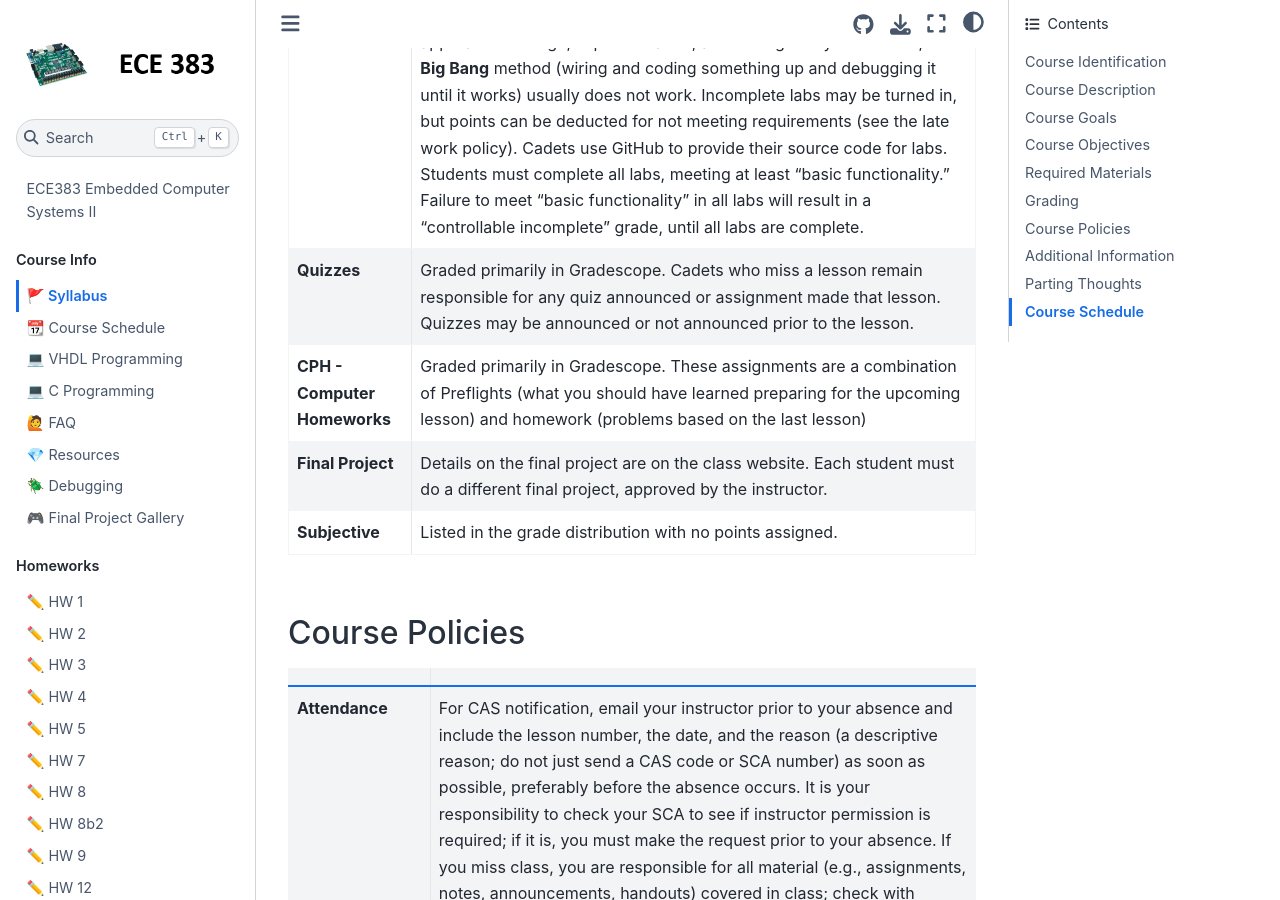
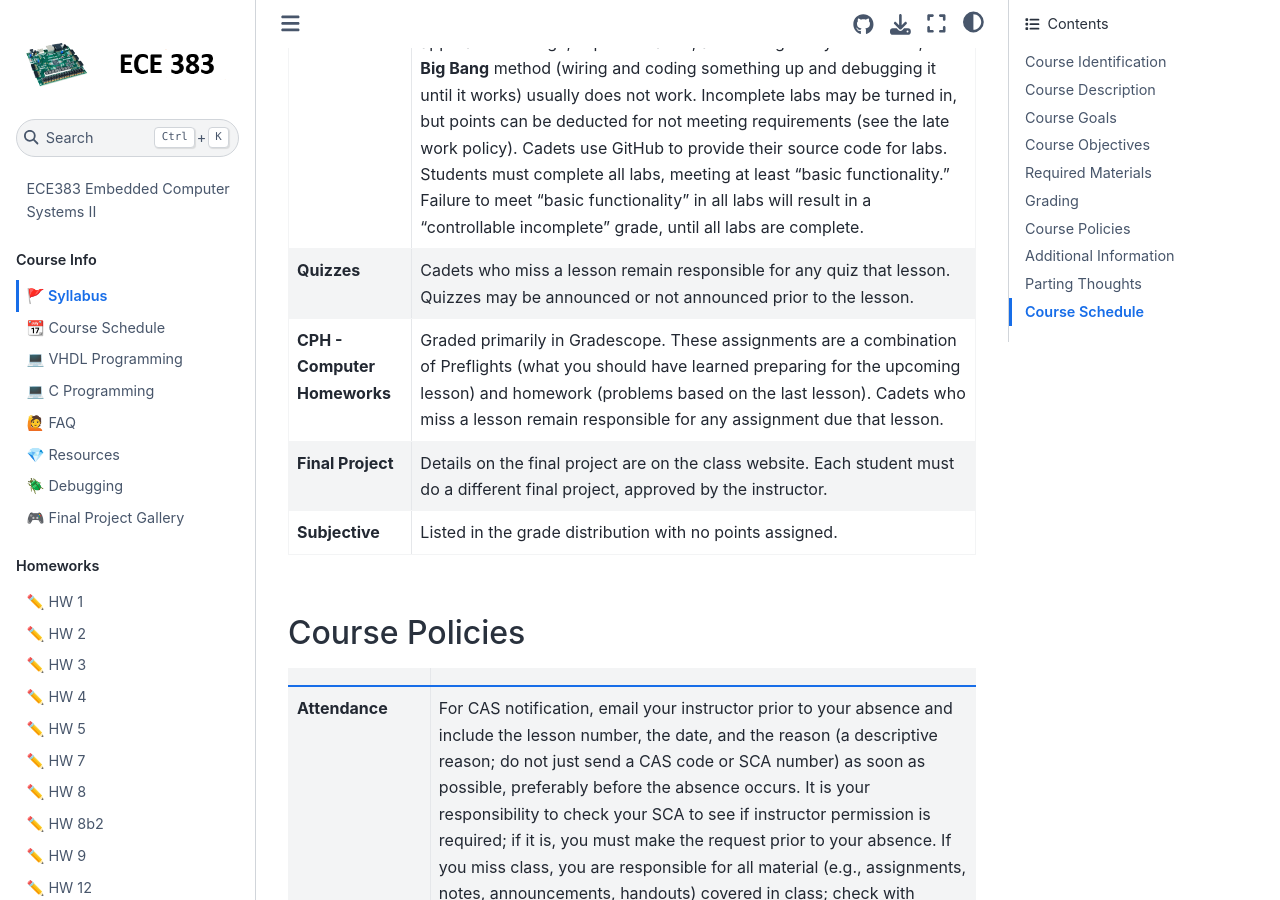
Before and after one commit to USAFA-ECE/ece383, a Jupyter Book: the page built from book/syllabus.md, in a window 1280 px wide and 900 px high, scrolled down 3286 px. Built offline with Jupyter Book 1.0.4 settings and Sphinx 7.4.7 and the Sphinx Book theme 1.1.4, drawn with Linux system fonts in a browser that asks for light colours; pages that are not in the unit, such as notebooks, are missing from menus.

Commit message:
Update syllabus.md

```diff
--- a/book/syllabus.md
+++ b/book/syllabus.md
@@ -71,8 +71,8 @@
 | :--- | :--- |
 | **GRs** | There are two GRs. All exams are closed textbook and notes. Both laboratory and classroom work will appear on exams. GRs are individual efforts.  |
 | **Labs 1-4** | The labs in this course are very hardware intensive. A disciplined approach to design, implementation, and testing is key to success; the **Big Bang** method (wiring and coding something up and debugging it until it works) usually does not work. Incomplete labs may be turned in, but points can be deducted for not meeting requirements (see the late work policy). Cadets use GitHub to provide their source code for labs. Students must complete all labs, meeting at least "basic functionality." Failure to meet "basic functionality" in all labs will result in a "controllable incomplete" grade, until all labs are complete. |
-| **Quizzes** | Graded primarily in Gradescope. Cadets who miss a lesson remain responsible for any quiz announced or assignment made that lesson. Quizzes may be announced or not announced prior to the lesson. |
-| **CPH - Computer Homeworks** | Graded primarily in Gradescope. These assignments are a combination of Preflights (what you should have learned preparing for the upcoming lesson) and homework (problems based on the last lesson) |
+| **Quizzes** | Cadets who miss a lesson remain responsible for any quiz that lesson. Quizzes may be announced or not announced prior to the lesson. |
+| **CPH - Computer Homeworks** | Graded primarily in Gradescope. These assignments are a combination of Preflights (what you should have learned preparing for the upcoming lesson) and homework (problems based on the last lesson). Cadets who miss a lesson remain responsible for any assignment due that lesson. |
 | **Final Project** | Details on the final project are on the class website.  Each student must do a different final project, approved by the instructor. |
 | **Subjective** | Listed in the grade distribution with no points assigned. |
 
```
